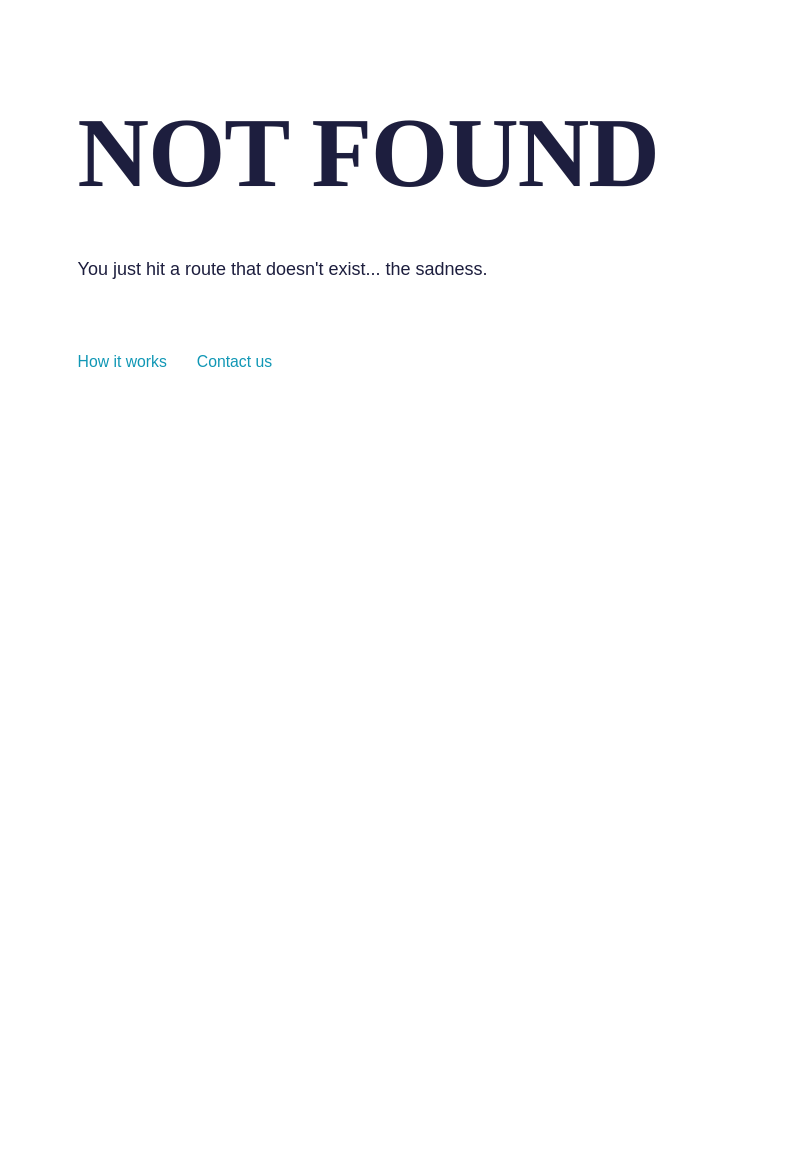
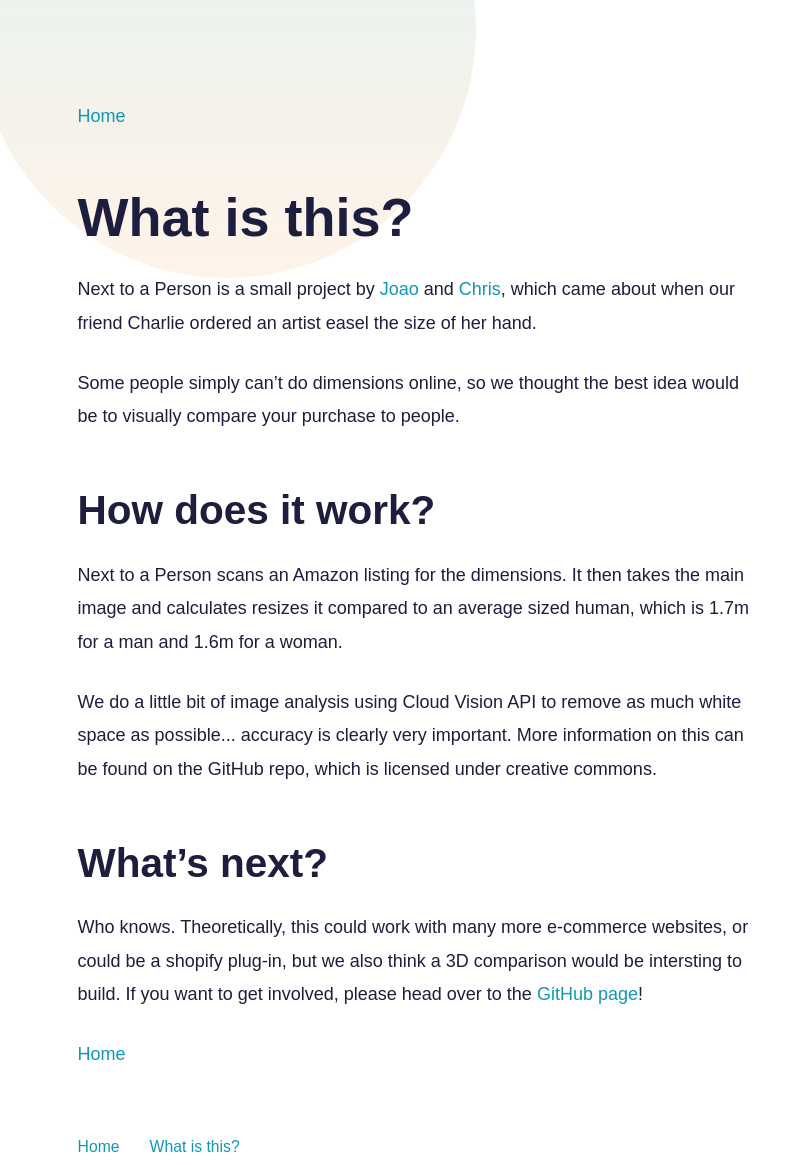
Before and after one commit to chrismhs/next-to-a-person, a Gatsby site: page /whatisthis in a window 1280 px wide. Before the commit this address had no page. Shown: the whole page, without its empty margins (0-811 px from the left). Before the commit the page ends 800 px from the top, so only its background shows below. Built offline with nearby package versions, Linux system fonts and the light colour scheme; Gatsby itself is replaced by a stand-in of ours; a web font is replaced by a local one.

Commit message:
New about page

```diff
--- a/gatsby-browser.js
+++ b/gatsby-browser.js
@@ -5,6 +5,3 @@
  */
 
 // You can delete this file if you're not using it
-
-require("typeface-playfair-display")
-require("typeface-poppins")
--- a/gatsby-config.js
+++ b/gatsby-config.js
@@ -16,18 +16,18 @@ module.exports = {
     },
     `gatsby-transformer-sharp`,
     `gatsby-plugin-sharp`,
-    // {
-    //   resolve: `gatsby-plugin-manifest`,
-    //   options: {
-    //     name: `Next to a Person`,
-    //     short_name: `ntap`,
-    //     start_url: `/`,
-    //     background_color: `#1097B5`,
-    //     theme_color: `#1097B5`,
-    //     display: `ntap`,
-    //     icon: `src/images/icon-512x512.png`, // This path is relative to the root of the site.
-    //   },
-    // },
+    {
+      resolve: `gatsby-plugin-manifest`,
+      options: {
+        name: `Next to a Person`,
+        short_name: `ntap`,
+        start_url: `/`,
+        background_color: `#1097B5`,
+        theme_color: `#1097B5`,
+        display: `ntap`,
+        icon: `src/images/icon-512x512.png`, // This path is relative to the root of the site.
+      },
+    },
     {
       resolve: "gatsby-plugin-web-font-loader",
       options: {
--- a/src/components/footer.js
+++ b/src/components/footer.js
@@ -24,8 +24,9 @@ const FooterLink = styled(Link)`
 
 const Footer = () => (
   <FooterContainer>
-    <FooterLink to="/howitworks/">How it works</FooterLink>
-    <FooterLink to="/contact/">Contact us</FooterLink>
+    <FooterLink to="/">Home</FooterLink>
+    <FooterLink to="/whatisthis/">What is this?</FooterLink>
+    {/* <FooterLink to="/contact/">Contact us</FooterLink> */}
   </FooterContainer>
 )
 
--- a/src/components/layout.css
+++ b/src/components/layout.css
@@ -218,6 +218,7 @@ body {
   -ms-font-feature-settings: "kern", "liga", "clig", "calt";
   -webkit-font-feature-settings: "kern", "liga", "clig", "calt";
   font-feature-settings: "kern", "liga", "clig", "calt";
+  font-display: optional;
 }
 img {
   max-width: 100%;
@@ -240,7 +241,7 @@ h1 {
   padding-top: 0;
   margin-bottom: 1.45rem;
   color: rgb(29, 30, 62);
-  font-family: soleil, serif;
+  font-family: soleil, sans-serif;
   font-weight: 800;
   text-rendering: geometricPrecision;
   -webkit-font-smoothing: antialiased;
@@ -249,54 +250,58 @@ h1 {
   font-size: 4.5rem;
   line-height: 1.1;
   letter-spacing: -0.05rem;
+  font-display: optional;
 }
 h2 {
   margin-left: 0;
   margin-right: 0;
-  margin-top: 0;
+  margin-top: 3rem;
   padding-bottom: 0;
   padding-left: 0;
   padding-right: 0;
   padding-top: 0;
   margin-bottom: 1.45rem;
   color: inherit;
-  font-family: "Playfair Display", serif;
+  font-family: soleil, sans-serif;
   font-weight: 800;
   text-rendering: optimizeLegibility;
-  font-size: 1.62671rem;
+  font-size: 2.5rem;
   line-height: 1.1;
+  font-display: optional;
 }
 h3 {
   margin-left: 0;
   margin-right: 0;
-  margin-top: 0;
+  margin-top: 3rem;
   padding-bottom: 0;
   padding-left: 0;
   padding-right: 0;
   padding-top: 0;
   margin-bottom: 1.45rem;
   color: inherit;
-  font-family: "Playfair Display", serif;
+  font-family: soleil, sans-serif;
   font-weight: 800;
   text-rendering: optimizeLegibility;
-  font-size: 1.38316rem;
+  font-size: 1.5rem;
   line-height: 1.1;
+  font-display: optional;
 }
 h4 {
   margin-left: 0;
   margin-right: 0;
-  margin-top: 0;
+  margin-top: 3rem;
   padding-bottom: 0;
   padding-left: 0;
   padding-right: 0;
   padding-top: 0;
   margin-bottom: 1.45rem;
   color: inherit;
-  font-family: "Playfair Display", serif;
+  font-family: soleil, sans-serif;
   font-weight: 800;
   text-rendering: optimizeLegibility;
   font-size: 1rem;
   line-height: 1.1;
+  font-display: optional;
 }
 h5 {
   margin-left: 0;
@@ -308,11 +313,12 @@ h5 {
   padding-top: 0;
   margin-bottom: 1.45rem;
   color: inherit;
-  font-family: "Playfair Display", serif;
+  font-family: soleil, sans-serif;
   font-weight: 800;
   text-rendering: optimizeLegibility;
   font-size: 0.85028rem;
   line-height: 1.1;
+  font-display: optional;
 }
 
 hgroup {
--- a/src/components/layout.js
+++ b/src/components/layout.js
@@ -12,6 +12,8 @@ import { StaticQuery, graphql } from "gatsby"
 
 import Footer from "./footer"
 
+import backgroundShape1 from "../images/gradient-semi.svg"
+
 import "./layout.css"
 
 const Page = styled.div`
@@ -21,6 +23,12 @@ const Page = styled.div`
   position: relative;
   height: 100vh;
   min-height: 600px;
+`
+
+const BgImg1 = styled.img`
+  position: fixed;
+  margin: -100px 0 0 -100px;
+  z-index: -2;
 `
 
 const Layout = ({ children }) => (
@@ -37,6 +45,7 @@ const Layout = ({ children }) => (
     render={data => (
       <>
         <Page>
+          <BgImg1 src={backgroundShape1} />
           <main>{children}</main>
           <Footer />
         </Page>
--- a/src/pages/howitworks.js
+++ /dev/null
@@ -1,16 +0,0 @@
-import React from "react"
-import { Link } from "gatsby"
-
-import Layout from "../components/layout"
-import SEO from "../components/seo"
-
-const HowItWorks = () => (
-  <Layout>
-    <SEO title="How it works" />
-    <h2>How it works</h2>
-    <p>Welcome to page 2</p>
-    <Link to="/">Go back to the homepage</Link>
-  </Layout>
-)
-
-export default HowItWorks
--- /dev/null
+++ b/src/pages/whatisthis.js
@@ -0,0 +1,65 @@
+import React from "react"
+import { Link } from "gatsby"
+import styled from "styled-components"
+
+import Layout from "../components/layout"
+import SEO from "../components/seo"
+
+const Container = styled.div`
+  width: 60%;
+  @media (max-width: 800px) {
+    width: 100%;
+  }
+`
+
+const WhatIsThis = () => (
+  <Layout>
+    <SEO title="What is this?" />
+    <Container>
+      <Link to="/">Home</Link>
+      <h2>What is this?</h2>
+      <p>
+        Next to a Person is a small project by{" "}
+        <a href="https://github.com/jvmartins" target="_blank">
+          Joao
+        </a>{" "}
+        and{" "}
+        <a href="https://chris.hastings-spital.co.uk" target_="_blank">
+          Chris
+        </a>
+        , which came about when our friend Charlie ordered an artist easel the
+        size of her hand.
+      </p>
+      <p>
+        Some people simply can’t do dimensions online, so we thought the best
+        idea would be to visually compare your purchase to people.
+      </p>
+      <h3>How does it work?</h3>
+      <p>
+        Next to a Person scans an Amazon listing for the dimensions. It then
+        takes the main image and calculates resizes it compared to an average
+        sized human, which is 1.7m for a man and 1.6m for a woman.
+      </p>
+      <p>
+        We do a little bit of image analysis using Cloud Vision API to remove as
+        much white space as possible... accuracy is clearly very important. More
+        information on this can be found on the GitHub repo, which is licensed
+        under creative commons.
+      </p>
+      <h3>What’s next?</h3>
+      <p>
+        Who knows. Theoretically, this could work with many more e-commerce
+        websites, or could be a shopify plug-in, but we also think a 3D
+        comparison would be intersting to build. If you want to get involved,
+        please head over to the{" "}
+        <a href="https://github.com/chrismhs/next-to-a-person" target="_blank">
+          GitHub page
+        </a>
+        !
+      </p>
+      <Link to="/">Home</Link>
+    </Container>
+  </Layout>
+)
+
+export default WhatIsThis
```
Also changed, not shown: src/pages/index.js (+0 -8 lines), README.md, src/images/icon-512x512.png.
